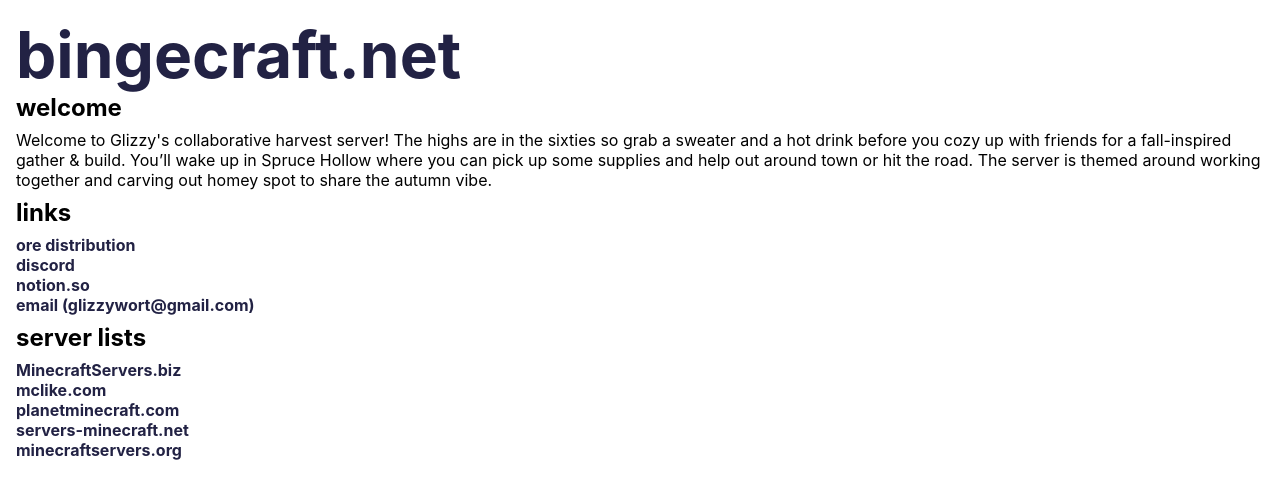
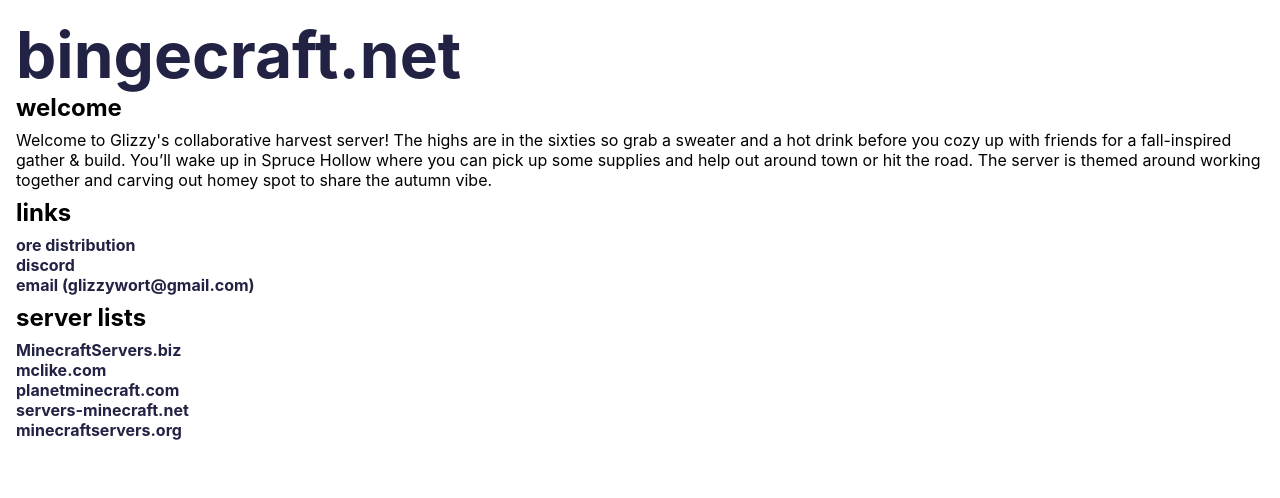
Before and after one commit to bingecraft-net/webapp, a React (Create React App) app in the folder webapp/: page / in a window 1280 px wide. Shown: the top 498 px of the page. Built offline with nearby package versions, Linux system fonts and the light colour scheme.

Commit message:
remove notion link

```diff
--- a/webapp/src/App.tsx
+++ b/webapp/src/App.tsx
@@ -34,9 +34,6 @@ export default function App() {
             ore distribution
           </Link>
           <Link href="https://discord.gg/SShpb4S2wq">discord</Link>
-          <Link href="https://sordid-nightshade-1c3.notion.site/bingecraft-net-3a044ab1b24949e2a5058f025cb63152">
-            notion.so
-          </Link>
           <Link href="mailto:glizzywort@gmail.com">
             email (glizzywort@gmail.com)
           </Link>
```
